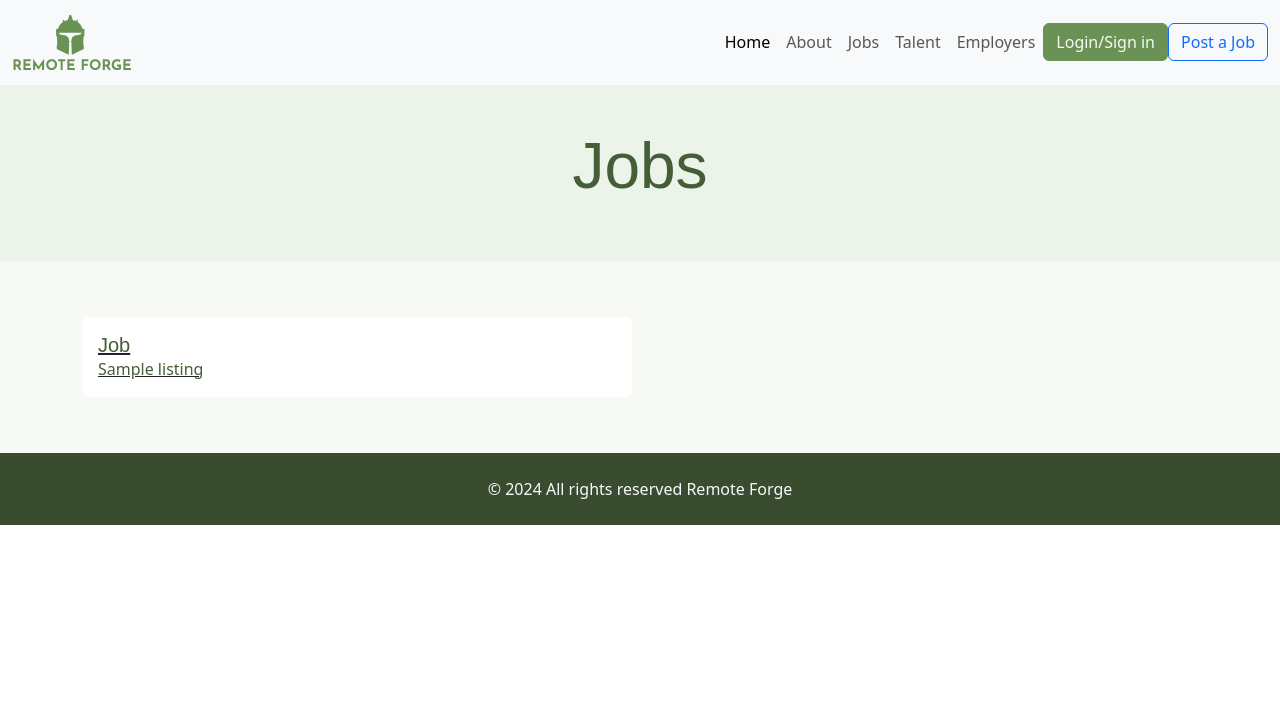
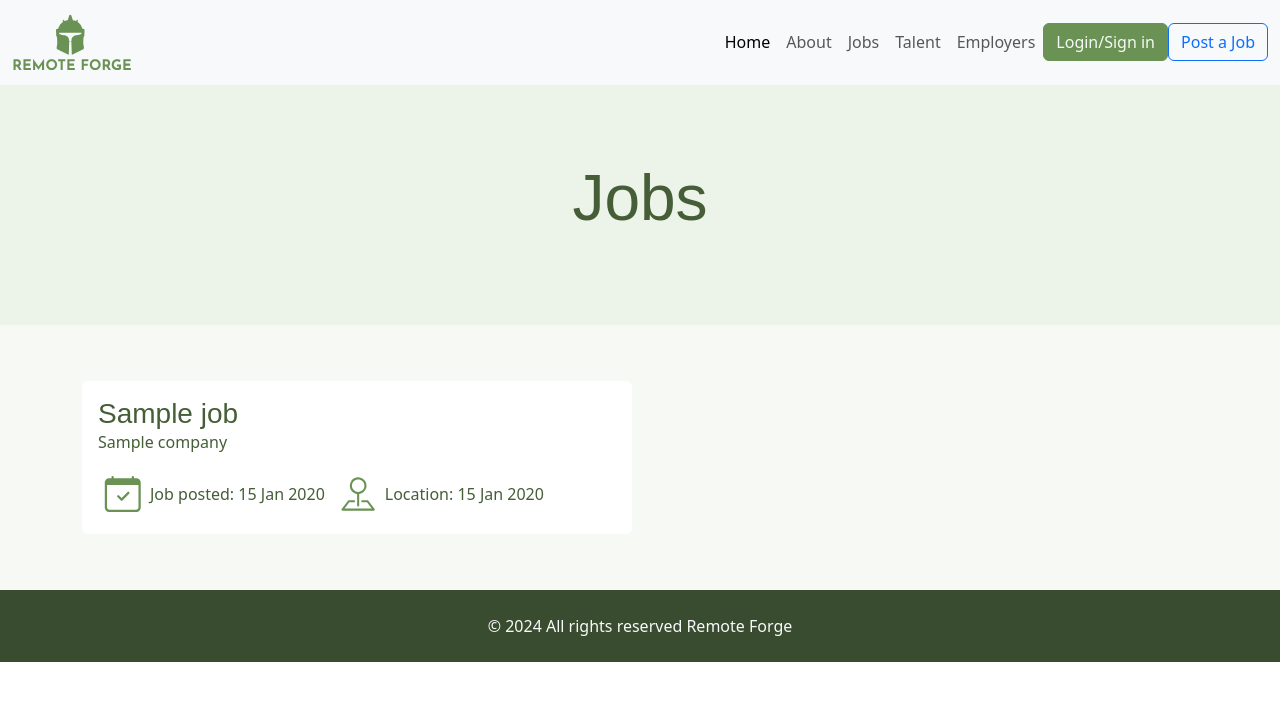
Before and after one commit to patrickhladun/remote-forge, a Django app: template apps/job/templates/job/job_list.html in a window 1280 px wide. Shown: the top 701 px of the page. Run offline with Django 5.2, Linux system fonts and the light colour scheme; tables that the repository leaves empty hold one stand-in row (values such as "Sample post"); the template is opened without the code that fills it: values that come from a table or form of the project are taken from there, most other values are stand-ins (such as "Sample title", 1, 10 or a date in 2020); some libraries are stand-ins or nearby versions.

Commit message:
refactor: enhance styles and layout for better design

```diff
--- a/apps/job/templates/job/job_list.html
+++ b/apps/job/templates/job/job_list.html
@@ -3,25 +3,48 @@
 {% block content %}
 <main class="main">
   <section class="bg-brand-100">
-    <div class="container py-5">
+    <div class="container py-sm">
       <h1 class="text-center">Jobs</h1>
     </div>
   </section>
+
   <section class="bg-brand-50">
-    <div class="container py-5 d-flex flex-wrap">
-      {% for job in jobs %}
-      <a href="{% url 'job' job.id %}" class="card p-3">
+    <div class="container py-5 ">
+      <div class="d-flex flex-wrap">
+        {% for item in data %}
+        <a href="{% url 'job' item.job.id %}" class="card p-3 text-decoration-none">
           <div class="d-flex align-items-start">
             <div class="w-100">
               <div class="card__header">
-              <h5 class="mb-0 mt-0">Job</h5>
-              <span>{{ job.title }}</span>
+                <h3 class="mb-0 mt-0">{{ item.job.title }}</h3>
+                <p>{{ item.employer.company }}</p>
+                <div class="d-flex flex-wrap gap-2">
+                  <span class="d-flex align-items-center gap-1">
+                    <span class="icon icon--sm">
+                      <svg xmlns="http://www.w3.org/2000/svg" viewBox="0 0 32 32">
+                        <path
+                          d="M20.77,14.72c.07.07.12.15.16.24s.06.19.06.29-.02.2-.06.29-.09.17-.16.24l-4.49,4.49c-.07.07-.15.12-.24.16-.09.04-.19.06-.29.06s-.2-.02-.29-.06-.17-.09-.24-.16l-2.24-2.24c-.07-.07-.12-.15-.16-.24-.04-.09-.06-.19-.06-.29s.02-.2.06-.29c.04-.09.09-.17.16-.24.14-.14.33-.22.53-.22.1,0,.2.02.29.06.09.04.17.09.24.16l1.71,1.72,3.96-3.96c.07-.07.15-.12.24-.16s.19-.06.29-.06.2.02.29.06.17.09.24.16ZM9.77,4.03c.2,0,.39.08.53.22.14.14.22.33.22.53v.75h11.97v-.75c0-.2.08-.39.22-.53.14-.14.33-.22.53-.22s.39.08.53.22c.14.14.22.33.22.53v.75h1.5c.79,0,1.55.32,2.12.88.56.56.88,1.32.88,2.12v16.45c0,.79-.32,1.55-.88,2.12-.56.56-1.32.88-2.12.88H7.53c-.79,0-1.55-.32-2.12-.88-.56-.56-.88-1.32-.88-2.12V8.52c0-.79.32-1.55.88-2.12.56-.56,1.32-.88,2.12-.88h1.5v-.75c0-.2.08-.39.22-.53.14-.14.33-.22.53-.22ZM6.03,10.02v14.96c0,.4.16.78.44,1.06.28.28.66.44,1.06.44h17.95c.4,0,.78-.16,1.06-.44.28-.28.44-.66.44-1.06v-14.96H6.03Z" />
+                      </svg>
+                    </span>
+                    <span>Job posted: {{ item.job.created_at|date:"d M Y" }}</span>
+                  </span>
+                  <span class="d-flex align-items-center gap-1">
+                    <span class="icon icon--sm">
+                      <svg xmlns="http://www.w3.org/2000/svg" viewBox="0 0 32 32">
+                        <path
+                          d="M9.97,20.45c.06-.09.15-.16.25-.2.1-.05.2-.07.31-.07h3.47c.18,0,.36.07.49.2s.2.31.2.49-.07.36-.2.49-.31.2-.49.2h-3.13l-3.13,4.17h18.07l-3.13-4.17h-3.13c-.18,0-.36-.07-.49-.2s-.2-.31-.2-.49.07-.36.2-.49.31-.2.49-.2h3.47c.11,0,.21.03.31.07.1.05.18.12.25.2l4.17,5.56c.08.1.12.23.14.35.01.13-.01.26-.07.37-.06.12-.15.21-.26.28-.11.07-.24.1-.37.1H6.36c-.13,0-.26-.04-.37-.1-.11-.07-.2-.16-.26-.28-.06-.12-.08-.24-.07-.37.01-.13.06-.25.14-.35l4.17-5.56ZM16.78,6.27c-.55,0-1.09.11-1.6.32-.51.21-.97.52-1.35.9-.39.39-.69.85-.9,1.35-.21.51-.32,1.05-.32,1.6s.11,1.09.32,1.6c.21.51.52.97.9,1.35.39.39.85.69,1.35.9.51.21,1.05.32,1.6.32,1.11,0,2.17-.44,2.95-1.22.78-.78,1.22-1.84,1.22-2.95s-.44-2.17-1.22-2.95c-.78-.78-1.84-1.22-2.95-1.22ZM11.22,10.44c0-1.07.31-2.12.89-3.02.58-.9,1.41-1.61,2.38-2.05.98-.44,2.06-.59,3.11-.43,1.06.16,2.05.62,2.85,1.33.8.71,1.38,1.63,1.67,2.66.29,1.03.28,2.12-.04,3.14-.31,1.02-.92,1.93-1.74,2.62-.82.69-1.82,1.13-2.88,1.26v7.69c0,.18-.07.36-.2.49s-.31.2-.49.2-.36-.07-.49-.2-.2-.31-.2-.49v-7.69c-1.34-.17-2.58-.82-3.48-1.84-.9-1.02-1.39-2.32-1.39-3.68Z" />
+                      </svg>
+                    </span>
+                    <span>Location: {{ item.job.created_at|date:"d M Y" }}</span>
+                  </span>
+                </div>
               </div>
             </div>
           </div>
         </a>
         {% endfor %}
       </div>
+    </div>
   </section>
 </main>
 {% endblock %}
```
Lines whose indentation alone changed are shown as unchanged.
